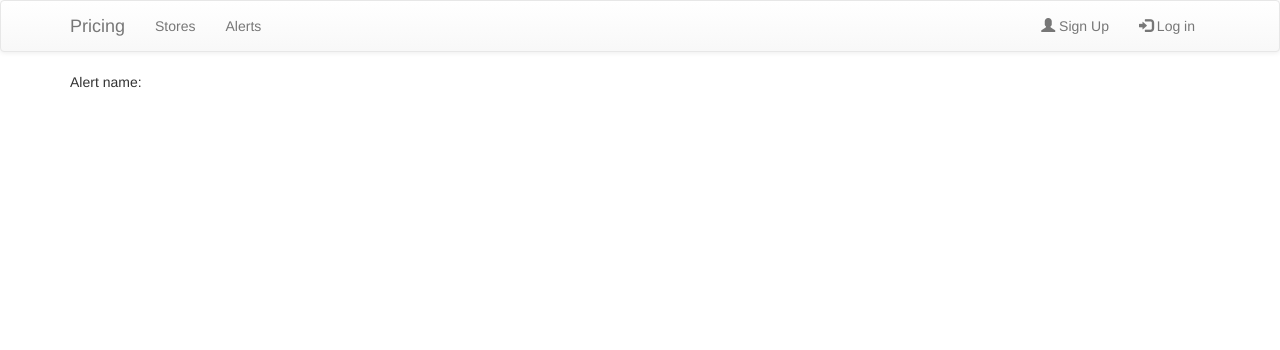
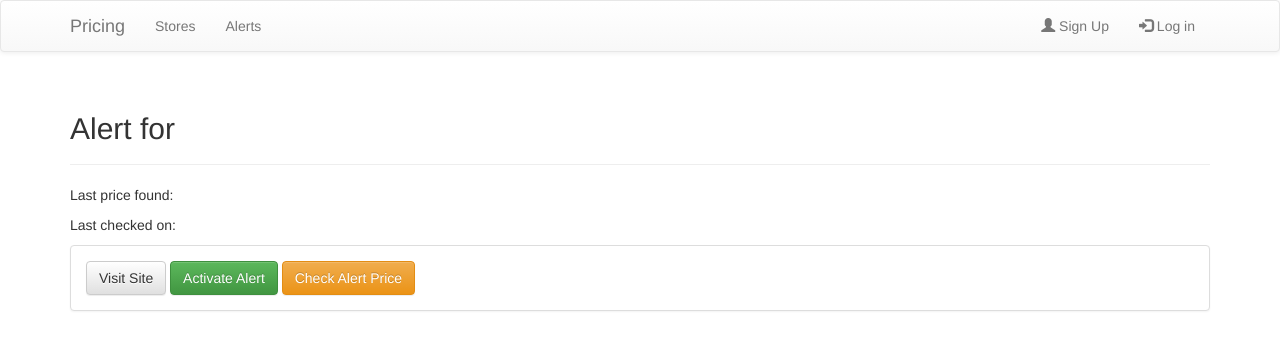
Before and after one commit to mhdphp/web_price_service, a Flask app: template src/templates/alerts/alert.jinja2 in a window 1280 px wide. Shown: the top 350 px of the page. Run offline with Flask 2, Linux system fonts and the light colour scheme; the template is opened without the code that fills it, so the values that code supplies are empty; some libraries are stand-ins or nearby versions.

Commit message:
Create a single-alert page -- src/templates/alerts/alert.jinja2, and in src/models/alerts/views.py finalize check_alert_price method, src/models/alerts/alert.py, add active property, activate(), deactivate() methods

```diff
--- a/src/templates/alerts/alert.jinja2
+++ b/src/templates/alerts/alert.jinja2
@@ -2,6 +2,34 @@
 
 {% block content %}
 
-    <p>Alert name: {{ alert.item.name }}</p>
+    <div class="page-header">
+        <h2>
+            Alert for
+            <small>{{ alert.item.name }}</small>
+        </h2>
+    </div>
+    <p>
+        Last price found:
+        <strong>{{ alert.item.price }}</strong>
+    </p>
+    <p>
+        Last checked on:
+        <strong>{{ alert.last_checked.strftime("%d-%m-%Y at %H:%M:%S ") }}</strong>
+    </p>
+
+    <div class="panel panel-default">
+        <div class="panel-body">
+            <a href="{{ alert.item.url }}" class="btn btn-default" role="button">Visit Site</a>
+            {% if alert.active %}
+                <a href="{{ url_for('alerts.deactivate_alert', alert_id=alert._id) }}"
+                   class="btn btn-danger" role="button">Deactivate Alert</a>
+            {% else %}
+                <a href="{{ url_for('alerts.activate_alert', alert_id=alert._id) }}"
+                   class="btn btn-success" role="button">Activate Alert</a>
+            {% endif %}
+            <a href="{{ url_for('alerts.check_alert_price', alert_id=alert._id) }}"
+               class="btn btn-warning" role="button">Check Alert Price</a>
+        </div>
+    </div>
 
 {% endblock %}
--- a/src/templates/users/alerts.jinja2
+++ b/src/templates/users/alerts.jinja2
@@ -7,7 +7,7 @@
     </div>
     <div class="list-group">
         {% for alert in alerts %}
-            <a href="{{ url_for('alerts.get_alert', alert_id=alert._id) }}" class="list-group-item">
+            <a href="{{ url_for('alerts.get_alert_page', alert_id=alert._id) }}" class="list-group-item">
                 <h4 class="list-group-item-header">Alert for <strong>{{ alert.item.name }}</strong></h4>
                 <br class="list-group-item-text">
                 Last price found <strong>&pound{{ alert.item.price }}</strong> </br>
```
Also changed, not shown: src/models/alerts/alert.py (+16 -2 lines), src/models/alerts/views.py (+22 -3 lines).
